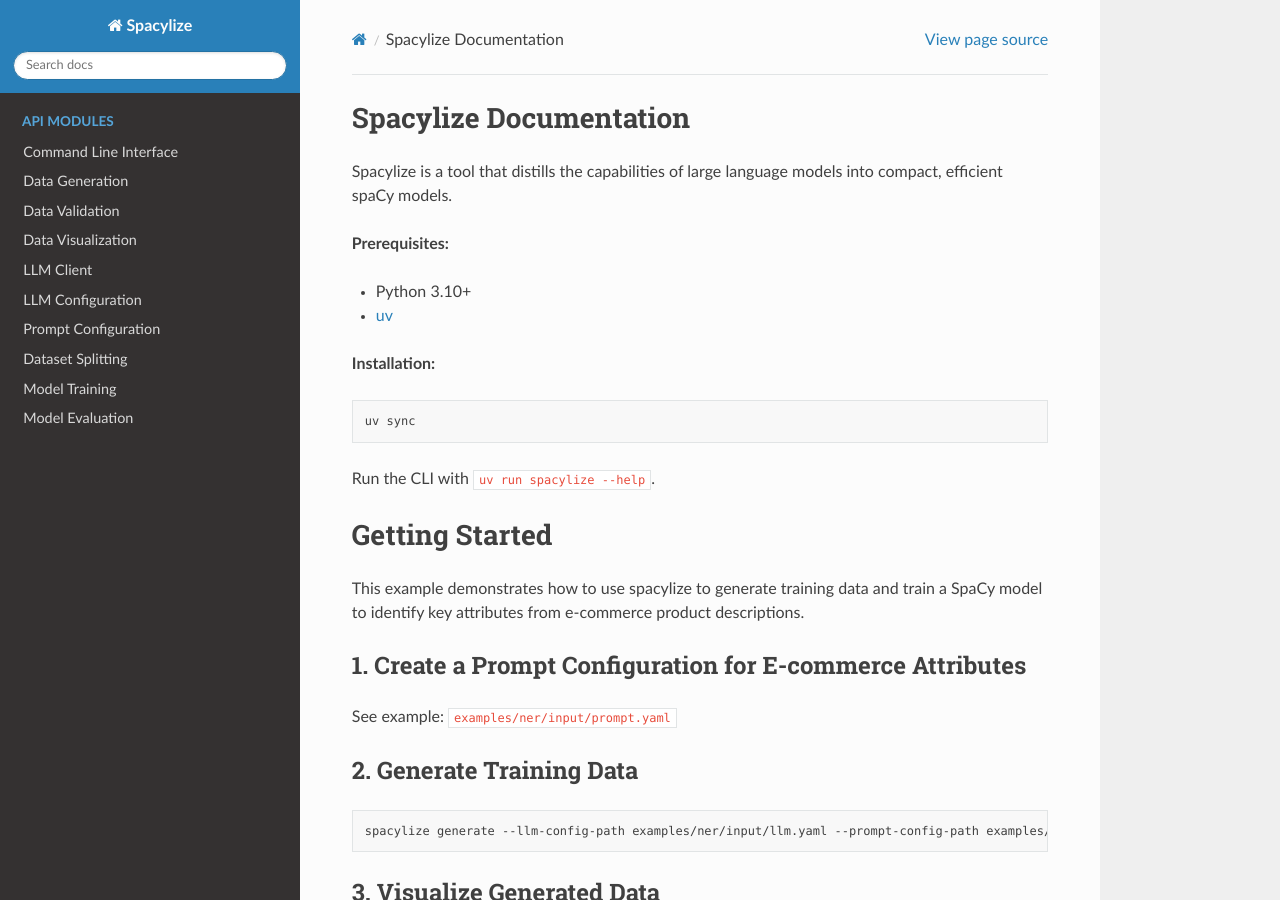
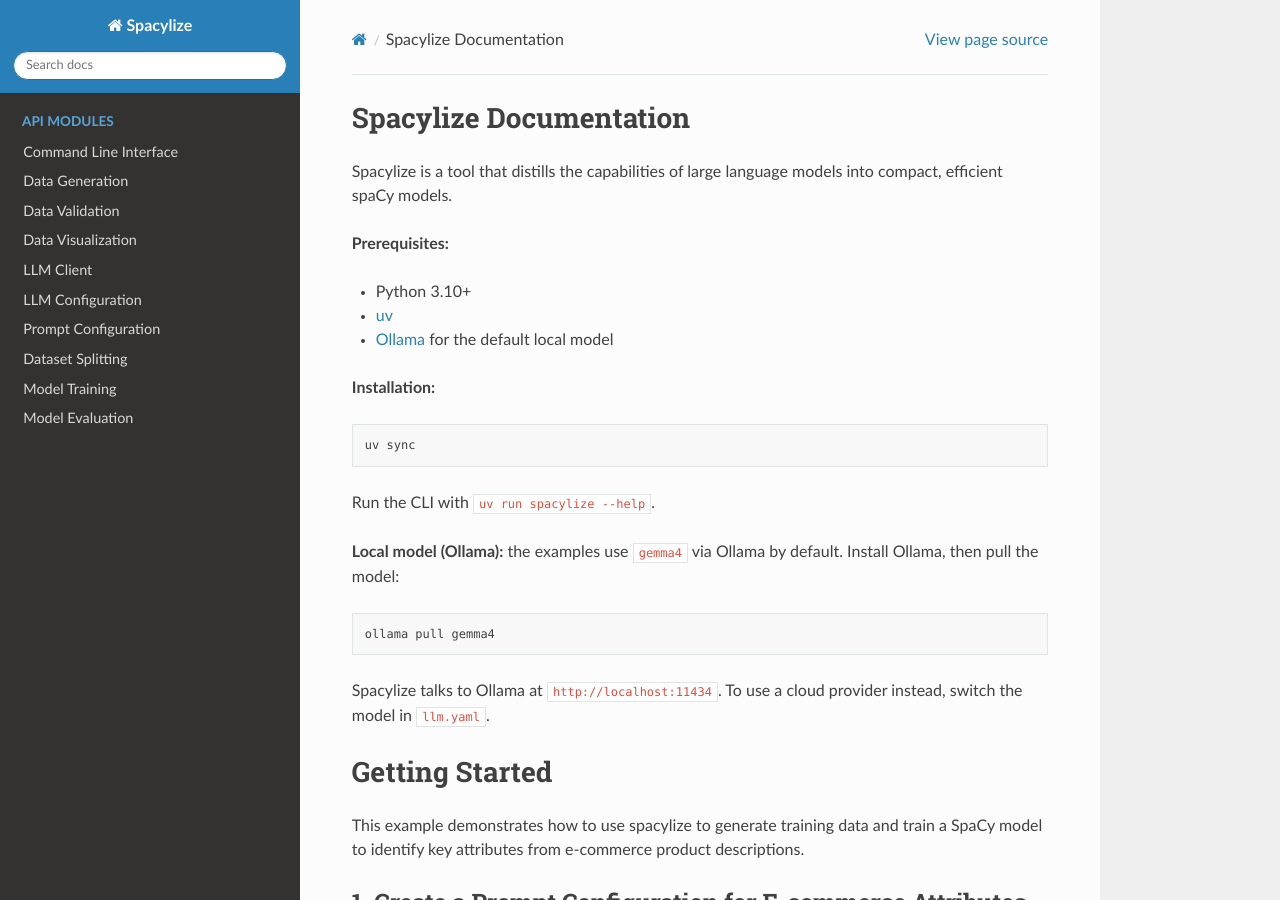
Before and after one commit to baierst/spacylize, a Sphinx documentation site: the page built from docs/source/index.rst, in a window 1280 px wide and 900 px high. Built offline with Sphinx 7.4.7 and the Read the Docs theme 3.1.0, drawn with Linux system fonts in a browser that asks for light colours.

Commit message:
change standard model to local

```diff
--- a/docs/source/index.rst
+++ b/docs/source/index.rst
@@ -7,6 +7,7 @@ Spacylize is a tool that distills the capabilities of large language models into
 
 * Python 3.10+
 * `uv <https://docs.astral.sh/uv/>`_
+* `Ollama <https://ollama.com>`_ for the default local model
 
 **Installation:**
 
@@ -15,6 +16,14 @@ Spacylize is a tool that distills the capabilities of large language models into
    uv sync
 
 Run the CLI with ``uv run spacylize --help``.
+
+**Local model (Ollama):** the examples use ``gemma4`` via Ollama by default. Install Ollama, then pull the model:
+
+.. code-block:: bash
+
+   ollama pull gemma4
+
+Spacylize talks to Ollama at ``http://localhost:11434``. To use a cloud provider instead, switch the model in ``llm.yaml``.
 
 Getting Started
 ===============
```
Also changed, not shown: README.md (+7 -0 lines), ROADMAP.md (+1 -1 lines), examples/ner/README.md, examples/textcat/README.md, 2 other files.
